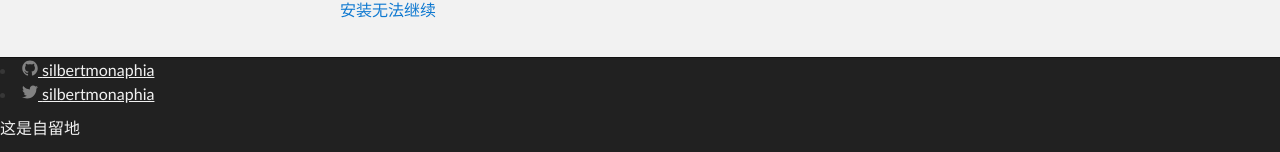
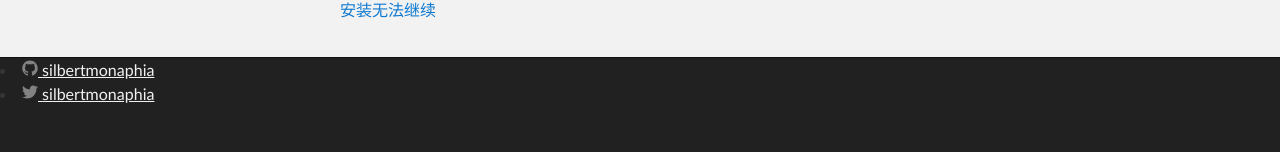
Before and after one commit to silbertmonaphia/silbertmonaphia.github.io, a Jekyll site: the page built from index.html, in a window 1280 px wide. Shown: the part 813-965 px from the top of the page. Built offline with Jekyll 4.4.1, drawn with Linux system fonts in a browser that asks for light colours; the list of posts is cut into pages by our own code; the repository's description, which GitHub fills in, is left out; after the commit the page ends 934 px from its top, so only the background shows below that.

Commit message:
Remove site description

```diff
--- a/_config.yml
+++ b/_config.yml
@@ -1,6 +1,6 @@
 title: Smona LiteWeb
 email: silbertmonaphia@gmail.com
-description: 这是自留地
+description: ""
 baseurl: "" # the subpath of your site, e.g. /blog
 url: "" # the base hostname & protocol for your site, e.g. http://example.com
 twitter_username: silbertmonaphia
```
